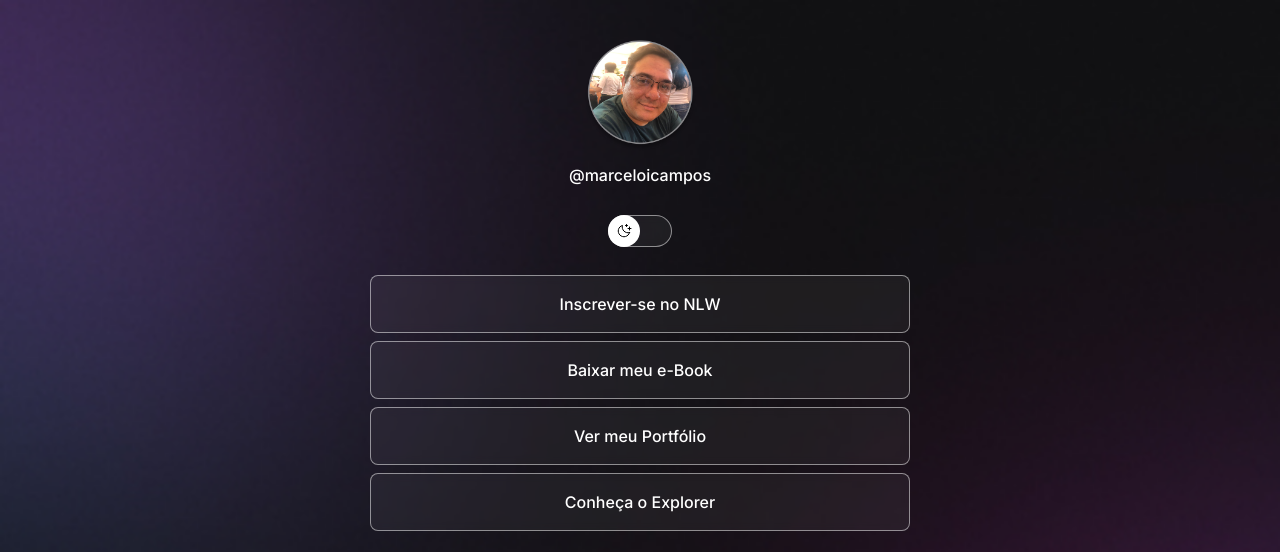
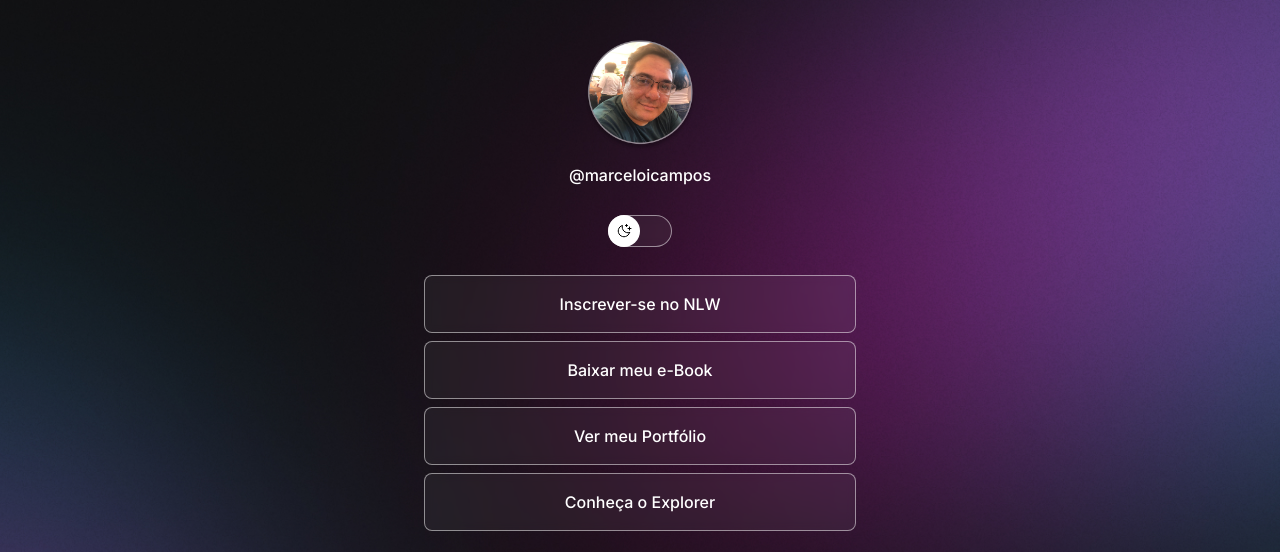
Before and after one commit to marceloicampos/rocketseat-devlinks, a plain HTML site: page index.html in a window 1280 px wide. Shown: the top 552 px of the page. Drawn offline with nearby package versions, Linux system fonts and the light colour scheme.

Commit message:
alterando background com media queries

```diff
--- a/style.css
+++ b/style.css
@@ -42,13 +42,14 @@ body {
     background-size: cover;
     /* cover == faça toda cobertura do background size */
     /* background: url('./assets/bg-mobile.jpg') no-repeat top center / cover; */
+    height: 100vh;
 }
 
 #container {
     /* nota: por padrão não definimos o height, pois geralmente a altura segue o conteúdo da página  */
     /* width: 360px; */
     width: 100%;
-    max-width: 588px;
+    max-width: 480px;
     margin: 16px auto 0px;
     padding: 0 24px;
 }
@@ -182,3 +183,14 @@ footer {
     text-align: center;
     padding-bottom: 24px;
 }
+
+/* media queries - at rules */
+
+@media (min-width: 720px) {
+    :root {
+        --bg-url: url('./assets/bg-desktop.jpg');
+    }
+    .light {
+        --bg-url: url('./assets/bg-desktop-light.jpg');
+    }
+}
```
Also changed, not shown: assets/bg-desktop-light.jpg (added), assets/bg-desktop.jpg (added).
